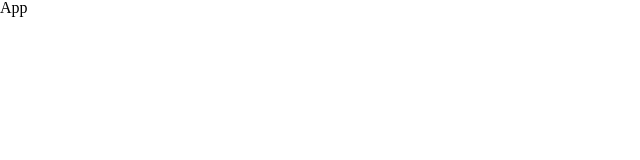
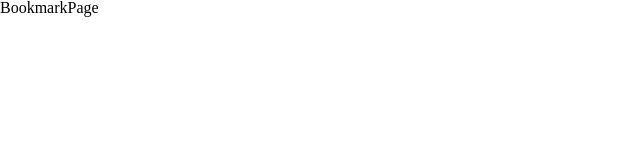
Before and after one commit to wanted-running-sheep/sheep-play, a React app: page /bookmark in a window 1280 px wide. Shown: the top 160 px of the page, without its empty margins (0-640 px from the left). Built offline with nearby package versions, Linux system fonts and the light colour scheme.

Commit message:
✨ feat: 라우터 추가

```diff
--- a/src/App.tsx
+++ b/src/App.tsx
@@ -1,7 +1,8 @@
 import React from 'react';
+import Router from '@/components/Router';
 
 const App = () => {
-  return <div>App</div>;
+  return <Router />;
 };
 
 export default App;
--- /dev/null
+++ b/src/components/Router.jsx
@@ -0,0 +1,14 @@
+import React from 'react';
+import { Route, Routes } from 'react-router-dom';
+import { SearchPage, BookmarkPage } from '@/pages';
+
+const Router = () => {
+  return (
+    <Routes>
+      <Route path="/" element={<SearchPage />} />
+      <Route path="/bookmark" element={<BookmarkPage />} />
+    </Routes>
+  );
+};
+
+export default Router;
--- /dev/null
+++ b/src/pages/BookmarkPage.jsx
@@ -0,0 +1,7 @@
+import React from 'react';
+
+const BookmarkPage = () => {
+  return <div>BookmarkPage</div>;
+};
+
+export default BookmarkPage;
--- /dev/null
+++ b/src/pages/SearchPage.jsx
@@ -0,0 +1,7 @@
+import React from 'react';
+
+const SearchPage = () => {
+  return <div>SearchPage</div>;
+};
+
+export default SearchPage;
--- a/src/pages/index.js
+++ b/src/pages/index.js
@@ -0,0 +1,2 @@
+export { default as SearchPage } from './SearchPage';
+export { default as BookmarkPage } from './BookmarkPage';
```
